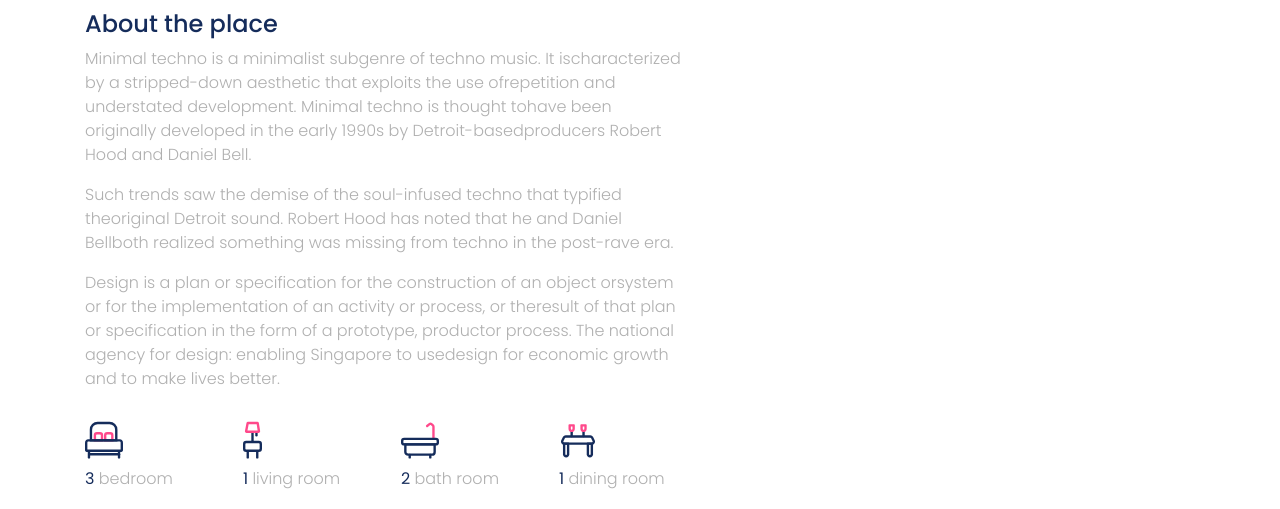
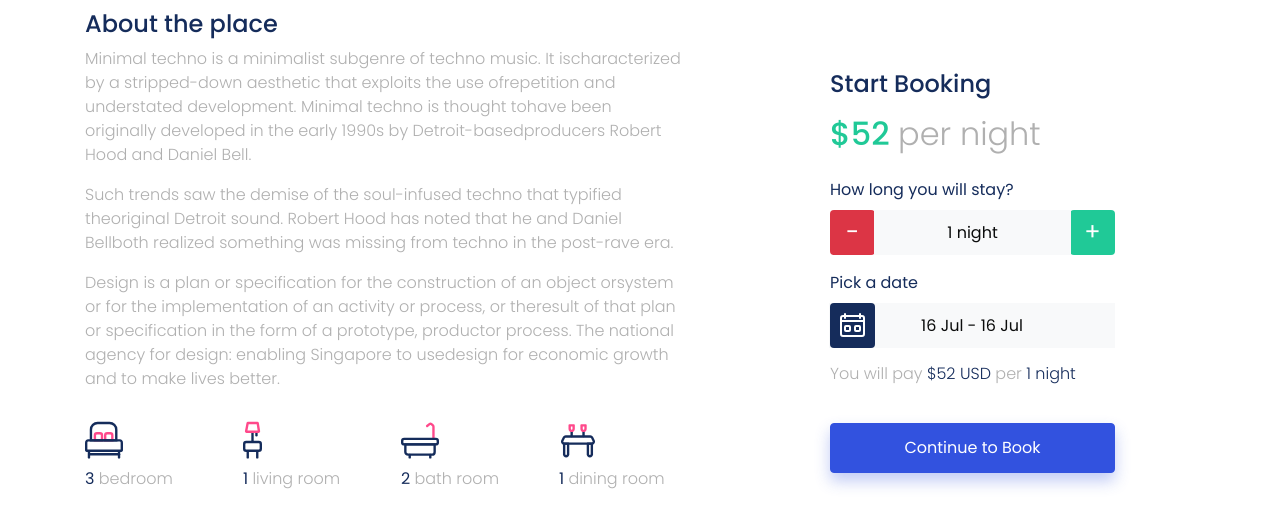
Before and after one commit to Iqbalaulia/holidays-web-with-reactjs, a React (Create React App) app: page /properties/asd1293uasdads1 in a window 1280 px wide. Shown: the part 1000-1509 px from the top of the page. Built offline with nearby package versions, Linux system fonts and the light colour scheme.

Commit message:
[update] component booking form

```diff
--- a/package.json
+++ b/package.json
@@ -6,6 +6,7 @@
     "@testing-library/jest-dom": "^5.16.4",
     "@testing-library/user-event": "^13.5.0",
     "autoprefixer": "10.4.5",
+    "date-fns": "^2.30.0",
     "node-sass": "^7.0.1",
     "react": "^16.13.1",
     "react-date-range": "^1.4.0",
--- a/src/page/DetailsPage.js
+++ b/src/page/DetailsPage.js
@@ -6,6 +6,7 @@ import Header from "parts/Header";
 import PageDetailTitle from "parts/PageDetailTitle";
 import FeaturedImages from "parts/FeaturedImages";
 import PageDetailDescription from "parts/PageDetailDescription";
+import BookingForm from "parts/BookingForm";
 
 import ItemDetails from "json/itemDetails.json";
 
@@ -39,7 +40,9 @@ export default class DetailsPage extends Component {
 						<div className="col-7 pr-5">
 							<PageDetailDescription data={ItemDetails} />
 						</div>
-						<div className="col-5"></div>
+						<div className="col-5">
+							<BookingForm itemDetails={ItemDetails}/>
+						</div>
 					</div>
 				</section>
 			</>
--- /dev/null
+++ b/src/parts/BookingForm.js
@@ -0,0 +1,140 @@
+/** @format */
+
+import React, { Component } from "react";
+import { withRouter } from "react-router-dom";
+
+import propTypes from "prop-types";
+
+import Button from "elements/Button";
+import { InputNumber, InputDate } from "elements/Form";
+
+class BookingForm extends Component {
+	constructor(props) {
+		super(props);
+		this.state = {
+			data: {
+				duration: 1,
+				date: {
+					startDate: new Date(),
+					endDate: new Date(),
+					key: "selection",
+				},
+			},
+		};
+	}
+
+	updateData = (e) => {
+		this.setState({
+			...this.state,
+			data: {
+				...this.state.data,
+				[e.target.name]: e.target.value,
+			},
+		});
+	};
+
+	componentDidUpdate(prevProps, prevState) {
+		const { data } = this.state;
+
+		if (prevState.data.date !== data.date) {
+			const startDate = new Date(data.date.startDate);
+			const endDate = new Date(data.date.endDate);
+			const countDuration = new Date(endDate - startDate).getDate();
+			this.setState({
+				data: {
+					...this.state.data,
+					duration: countDuration,
+				},
+			});
+		}
+
+		if (prevState.data.duration !== data.duration) {
+			const startDate = new Date(data.date.startDate);
+			const endDate = new Date(
+				startDate.setDate(startDate.getDate() + +data.duration - 1)
+			);
+			this.setState({
+				...this.state,
+				data: {
+					...this.state.data,
+					date: {
+						...this.state.data.date,
+						endDate: endDate,
+					},
+				},
+			});
+		}
+	}
+
+	startBooking = () => {
+		const { data } = this.state;
+		this.props.startBooking({
+			_id: this.props.itemDetails._id,
+			duration: data.duration,
+			date: {
+				startDate: data.date.startDate,
+				endDate: data.date.endDate,
+			},
+		});
+		this.props.history.push("/checkout");
+	};
+
+	render() {
+		const { data } = this.state;
+		const { itemDetails } = this.props;
+
+		return (
+			<div className="card bordered" style={{ padding: "60px 80px" }}>
+				<h4 className="mb-3">Start Booking</h4>
+				<h5 className="h2 text-teal mb-4">
+					${itemDetails.price}{" "}
+					<span className="text-gray-500 font-weight-light">
+						per {itemDetails.unit}
+					</span>
+				</h5>
+
+				<label htmlFor="duration">How long you will stay?</label>
+				<InputNumber
+					max={30}
+					suffix={" night"}
+					isSuffixPlural
+					onChange={this.updateData}
+					name="duration"
+					value={data.duration}
+				/>
+
+				<label htmlFor="date">Pick a date</label>
+				<InputDate onChange={this.updateData} name="date" value={data.date} />
+
+				<h6
+					className="text-gray-500 font-weight-light"
+					style={{ marginBottom: 40 }}>
+					You will pay{" "}
+					<span className="text-gray-900">
+						${itemDetails.price * data.duration} USD
+					</span>{" "}
+					per{" "}
+					<span className="text-gray-900">
+						{data.duration} {itemDetails.unit}
+					</span>
+				</h6>
+
+				<Button
+					className="btn"
+					hasShadow
+					isPrimary
+					isBlock
+					onClick={this.startBooking}>
+					Continue to Book
+				</Button>
+			</div>
+		);
+	}
+}
+
+BookingForm.propTypes = {
+	itemDetails: propTypes.object,
+	startBooking: propTypes.func,
+};
+
+export default withRouter(BookingForm);
```
Also changed, not shown: src/elements/Form/InputDate/index.js (+4 -5 lines), src/elements/Form/InputNumber/index.js (line endings or trailing spaces), 1 other file (tests, documents, lock files or other folders).
